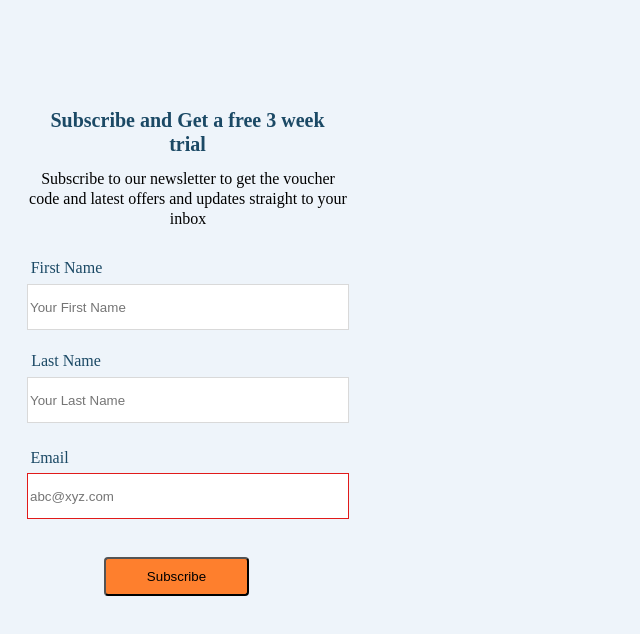
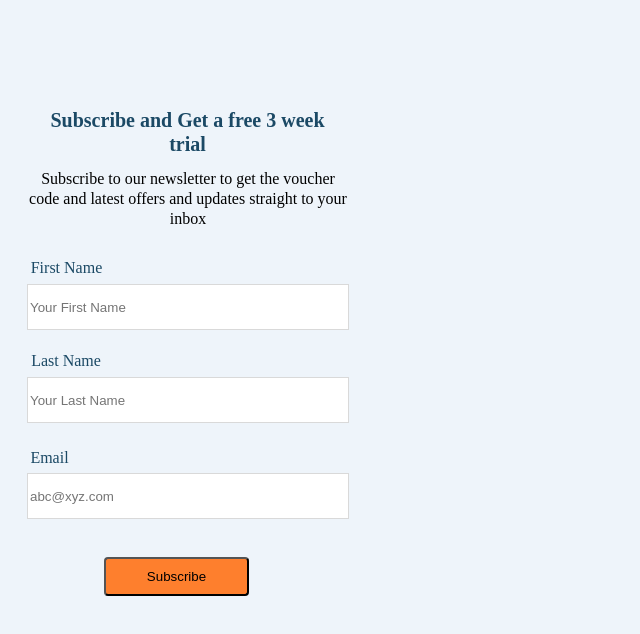
Before and after one commit to karandwivedi94/autobeds, a React (Create React App) app in the folder smart-bed/: page /Subscribe in a window 1280 px wide. Shown: the top 634 px of the page, without its empty margins (0-640 px from the left). Built offline with nearby package versions, Linux system fonts and the light colour scheme.

Commit message:
fixed button color

```diff
--- a/smart-bed/src/Components/home.css
+++ b/smart-bed/src/Components/home.css
@@ -340,7 +340,7 @@ header .subscribeButton a:hover{
 	left: 27px;
 	top: 473px;
 	background: #FFFFFF;
-	border: 1px solid #E11A1A;
+	border: 1px solid #D9D9D9;
 
 }
 .button--block{
@@ -488,6 +488,7 @@ border-radius: 4px;
 
 }
 
+
 /* .videoPanel{
     margin: 0 auto;
 } */
```
